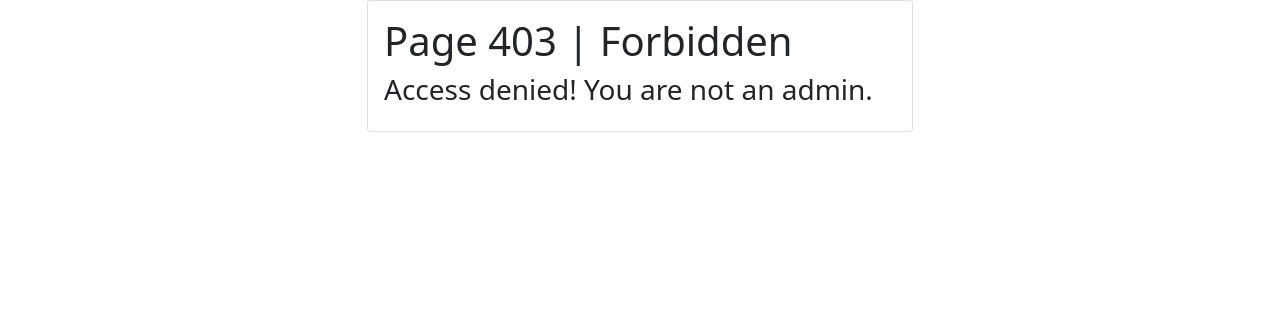
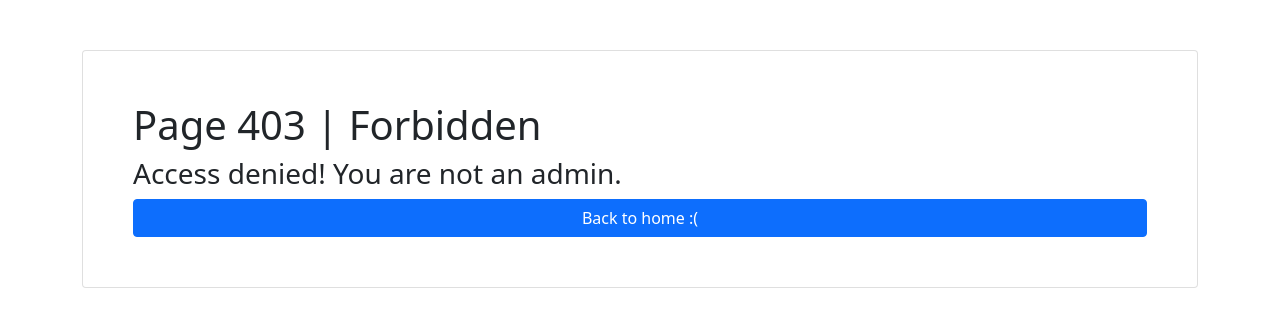
Before and after one commit to perusicani/RWA_front, a React (Create React App) app: page /403 in a window 1280 px wide. Shown: the top 324 px of the page. Built offline with nearby package versions, Linux system fonts and the light colour scheme.

Commit message:
- Playing with styling

```diff
--- a/src/components/errors/Page403.js
+++ b/src/components/errors/Page403.js
@@ -1,17 +1,19 @@
 import React from "react";
+
+import Card from 'react-bootstrap/Card';
+import Container from 'react-bootstrap/Container';
+
+import { Link } from 'react-router-dom';
 
 function Page403() {
     return (
-        <div className="container">
-            <div className="row justify-content-center">
-                <div className="col-md-6">
-                    <div className="card card-body">
-                        <h1>Page 403 | Forbidden</h1>
-                        <h3>Access denied! You are not an admin.</h3>
-                    </div>
-                </div>
-            </div>
-        </div>
+        <Container flex='true'>
+            <Card style={{ marginTop: 50, marginBottom: 50, padding: 50 }} >
+                <h1>Page 403 | Forbidden</h1>
+                <h3>Access denied! You are not an admin.</h3>
+                <Link className='btn btn-primary' to='/'>Back to home :(</Link>
+            </Card>
+        </Container>
     );
 }
 
--- a/src/components/errors/Page404.js
+++ b/src/components/errors/Page404.js
@@ -1,17 +1,19 @@
 import React from "react";
+
+import Card from "react-bootstrap/Card";
+import Container from "react-bootstrap/Container";
+
+import { Link } from 'react-router-dom';
 
 function Page404() {
     return (
-        <div className="container">
-            <div className="row justify-content-center">
-                <div className="col-md-6">
-                    <div className="card card-body">
-                        <h1>Page 404 | Not Found</h1>
-                        <h3>Url / Page you are seaching was not found.</h3>
-                    </div>
-                </div>
-            </div>
-        </div>
+        <Container flex='true'>
+            <Card style={{ marginTop: 50, marginBottom: 50, padding: 50 }} >
+                <h1>Page 404 | Not Found</h1>
+                <h3>Url / Page you are seaching was not found.</h3>
+                <Link className='btn btn-primary' to='/'>Back to home :(</Link>
+            </Card>
+        </Container>
     );
 }
 
```
